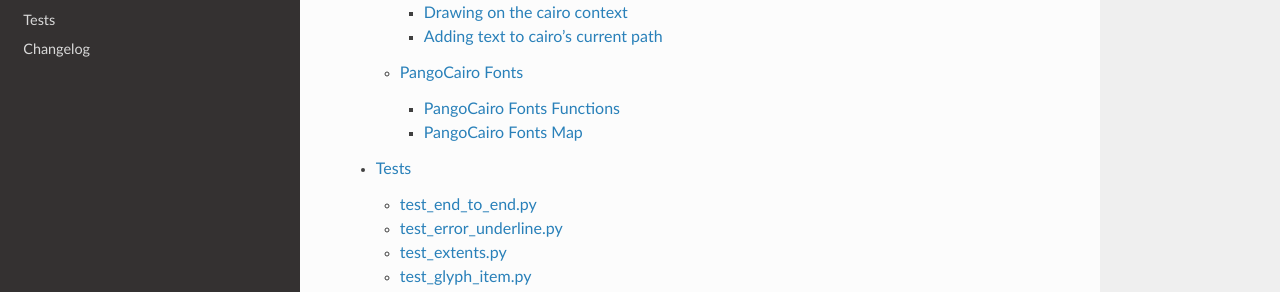
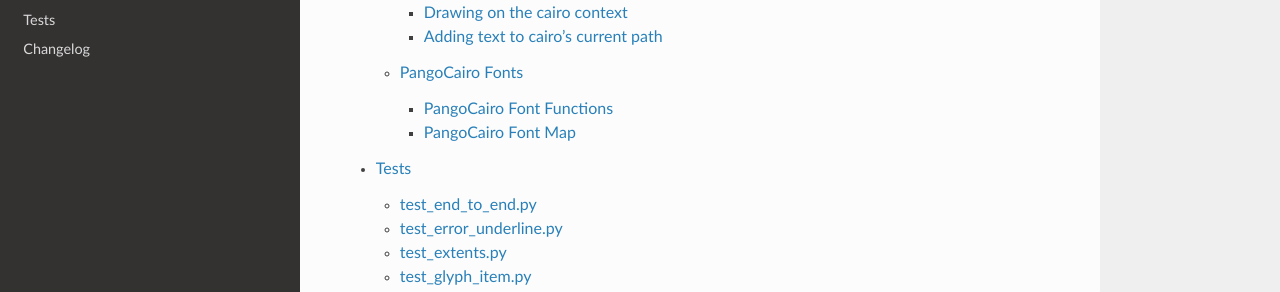
Before and after one commit to leifgehrmann/pangocairocffi, a Sphinx documentation site: the page built from docs/index.rst, in a window 1280 px wide and 900 px high, scrolled down 532 px. Shown: the part 159-451 px from the top of the window. Built offline with Sphinx 7.4.7 and the Read the Docs theme 2.0.0, drawn with Linux system fonts in a browser that asks for light colours; the version number could not be read and is left out.

Commit message:
Cleanup documentation a wee bit

```diff
--- a/docs/modules.rst
+++ b/docs/modules.rst
@@ -50,7 +50,7 @@ ___________________________________
 PangoCairo Fonts
 ================
 
-PangoCairo Fonts Functions
+PangoCairo Font Functions
 __________________________
 
 .. .. autofunction:: pangocairocffi.get_cairo_scaled_font_pointer
@@ -63,7 +63,7 @@ __________________________
 
 .. autofunction:: pangocairocffi.get_font_options
 
-PangoCairo Fonts Map
+PangoCairo Font Map
 ____________________
 
 .. autoclass:: pangocairocffi.PangoCairoFontMap
```
Also changed, not shown: other parts of docs/modules.rst (+2 -2 lines).
